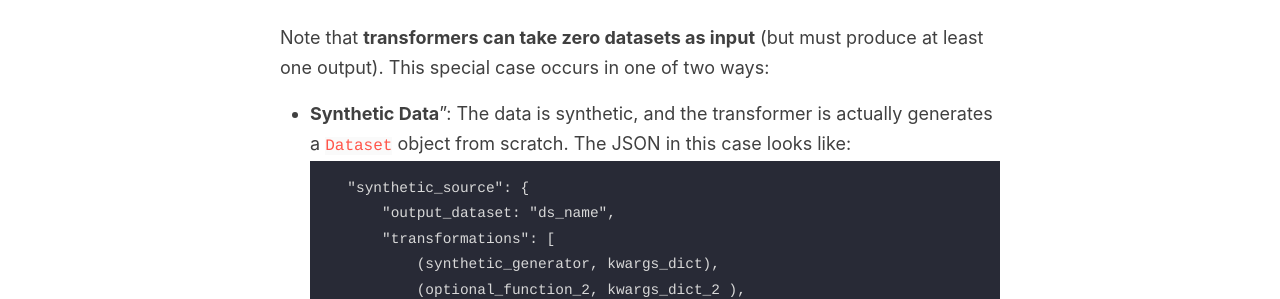
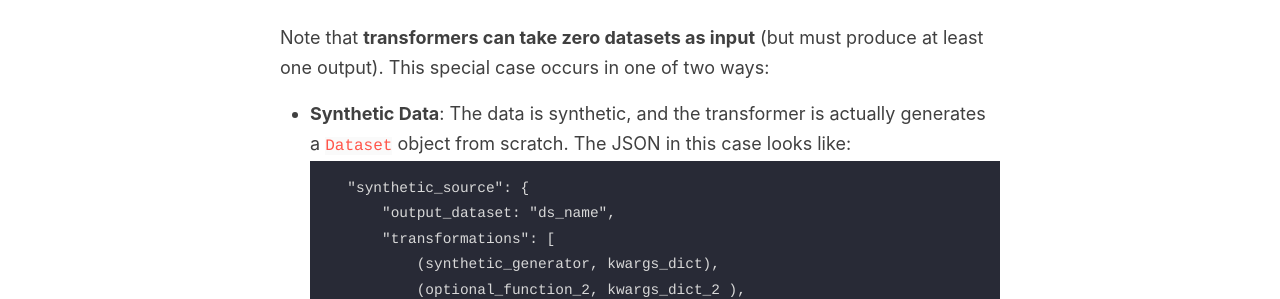
Before and after one commit to hackalog/hackalog.github.io, a Jekyll site: the page built from _posts/2020-04-13-transformers-and-datasets.md, in a window 1280 px wide and 900 px high, scrolled down 1773 px. Shown: the part 157-456 px from the top of the window. Built offline with Jekyll 4.4.1, drawn with Linux system fonts in a browser that asks for light colours.

````diff
--- a/_posts/2020-04-13-transformers-and-datasets.md
+++ b/_posts/2020-04-13-transformers-and-datasets.md
@@ -36,7 +36,7 @@ The whole goal of this exercise is to capture the information about the data tra
 ### Transformer Serialization
 Note that **transformers can take zero datasets as input** (but must produce at least one output). This special case occurs in one of two ways:
 
-* **Synthetic Data**": The data is synthetic, and the transformer is actually generates a `Dataset` object from scratch. The JSON in this case looks like:
+* **Synthetic Data**: The data is synthetic, and the transformer is actually generates a `Dataset` object from scratch. The JSON in this case looks like:
 ```
     "synthetic_source": {
         "output_dataset: "ds_name",
````
